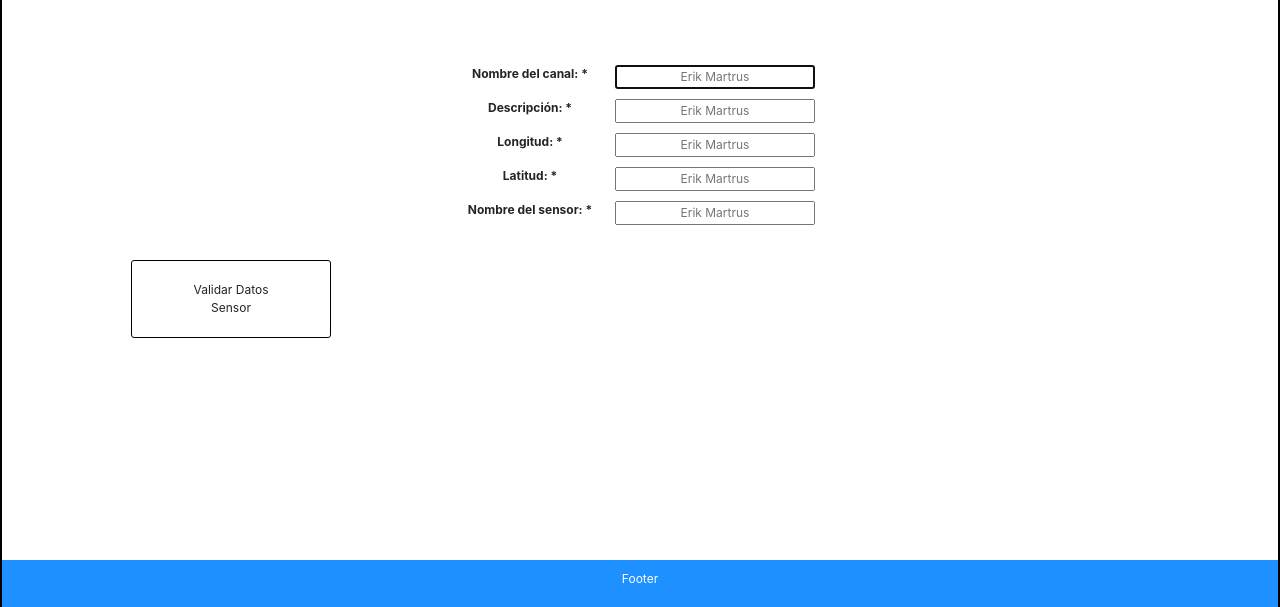
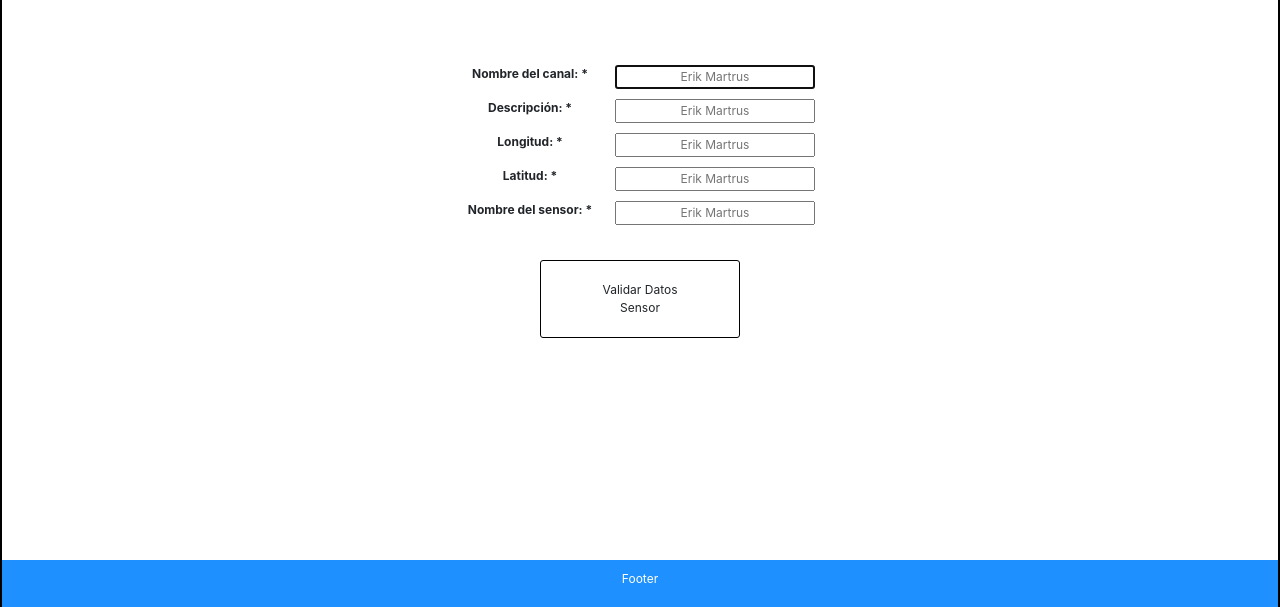
Before and after one commit to ErikMartrus/Webus, a PHP site: page /addCanal.html in a window 1280 px wide. Shown: the part 50-657 px from the top of the page. Run offline with PHP 8.4, Linux system fonts and the light colour scheme.

Commit message:
Solucionado el botón de AddCanal y trabajando con el script

```diff
--- a/public/addCanal.html
+++ b/public/addCanal.html
@@ -80,7 +80,7 @@
         <input type="text" id="name" name="name" value="" placeholder="Erik Martrus" required autofocus />
       </div>
     </div>
-    <div class="contenedor--btn">
+    <div class="contenedor--adCanal">
         <div class="enter">
           <a href="misCanales.html"><button class="btn btn--iot">Validar Datos Sensor</button></a>
         </div>
--- a/public/css/misEstilos.css
+++ b/public/css/misEstilos.css
@@ -295,3 +295,8 @@ input, label {
     top: 140px;
     background-color: #1E90FF;
 }
+
+.contenedor--adCanal{
+    grid-template-columns: 1fr 360px 1fr;
+    margin-bottom: 220px;
+}
```
Also changed, not shown: public/js/script.php (added, +28 -0 lines).
